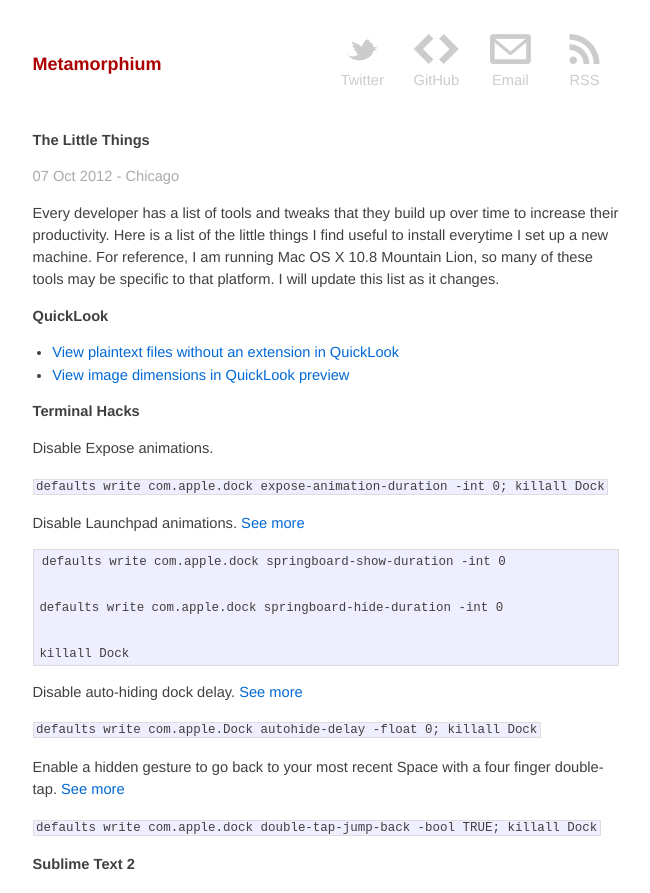
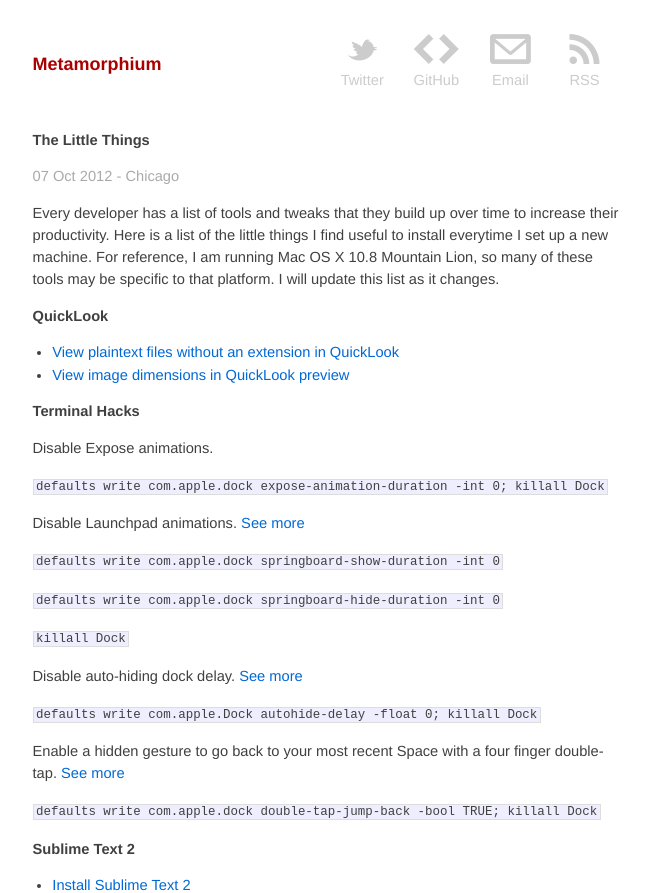
Before and after one commit to neilgupta/neilgupta.github.com, a Jekyll site: the page built from _posts/2012-10-07-the-little-things-developer.md, in a window 1280 px wide. Shown: the top 893 px of the page, without its empty margins (314-964 px from the left). Built offline with Jekyll 4.4.1, drawn with Linux system fonts in a browser that asks for light colours.

````diff
--- a/_posts/2012-10-07-the-little-things-developer.md
+++ b/_posts/2012-10-07-the-little-things-developer.md
@@ -20,13 +20,11 @@ Disable Expose animations.
 
 Disable Launchpad animations. [See more](http://www.defaults-write.com/disable-launchpad-fade-effects/#.ULBWx6VOIy4)
 
-```
-defaults write com.apple.dock springboard-show-duration -int 0
+`defaults write com.apple.dock springboard-show-duration -int 0`
 
-defaults write com.apple.dock springboard-hide-duration -int 0
+`defaults write com.apple.dock springboard-hide-duration -int 0`
 
-killall Dock
-```
+`killall Dock`
 
 Disable auto-hiding dock delay. [See more](http://www.defaults-write.com/remove-the-dock-auto-hide-show-delay/#.ULBXRKVOIy4)
 
````
